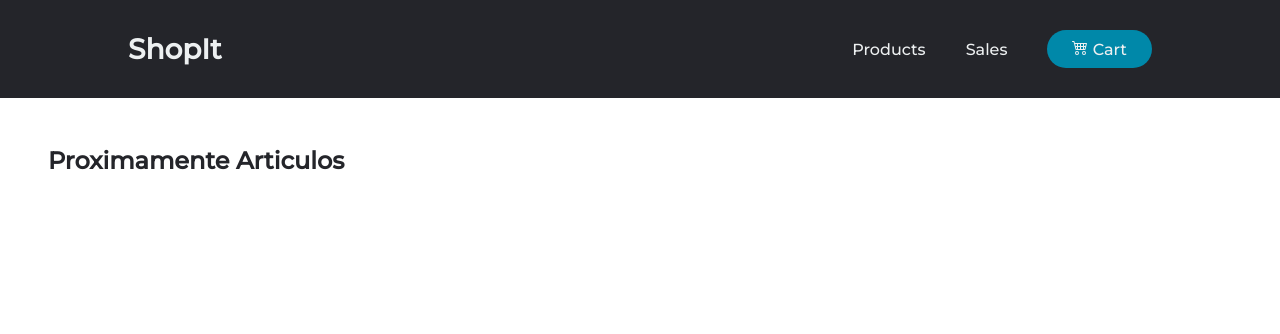
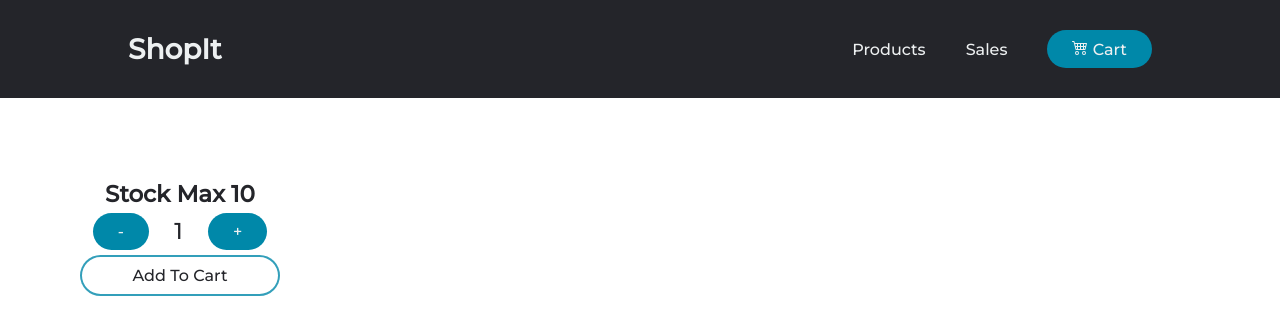
Before and after one commit to franobaya/ShopIt, a React (Create React App) app: page / in a window 1280 px wide. Shown: the top 334 px of the page. Built offline with nearby package versions, Linux system fonts and the light colour scheme.

Commit message:
cuarta entrega

```diff
--- a/src/App.js
+++ b/src/App.js
@@ -1,14 +1,14 @@
 import './App.css';
-import './componentes/NavBar.css';
-import NavBar from './componentes/NavBar.js';
-import './componentes/ItemListContainer.css';
-import ItemListContaineer from './componentes/ItemListContainer.js';
+import './componentes/NavBar/Styles.css';
+import NavBar from './componentes/NavBar/Index.js';
+import './componentes/ItemListContainer/Styles.css';
+import ItemListContaineer from './componentes/ItemListContainer/Index.js';
 
 function App() {
   return (
     <div className='contenedor'>
       <NavBar />
-      <ItemListContaineer texto="Proximamente Articulos"/>
+      <ItemListContaineer />
     </div>
   );
 }
--- a/src/componentes/ItemListContainer.js
+++ /dev/null
@@ -1,8 +0,0 @@
-const ItemListContaineer=( {texto} )=>{
-    return(
-        <h2 className="Saludo">
-            {texto}
-        </h2>
-    )
-}
-export default ItemListContaineer;
--- /dev/null
+++ b/src/componentes/ItemListContainer/Index.js
@@ -0,0 +1,8 @@
+import ItemCounter from "./ItemCount/index.js";
+
+const ItemListContaineer=( )=>{
+    return(
+        <ItemCounter stock={10}/>
+    )
+}
+export default ItemListContaineer;
--- /dev/null
+++ b/src/componentes/ItemListContainer/ItemCount/Styles.css
@@ -0,0 +1,58 @@
+@import url('https://fonts.googleapis.com/css2?family=Montserrat:wght@500&display=swap');
+
+*{
+    box-sizing: border-box;
+    margin: 0;
+    padding: 0;
+  }
+.Itemcounter{
+    margin: 5rem;
+    width: 200px;
+    height: 120px;
+    display: flex;
+    flex-direction: column;
+    justify-content: space-around;
+}
+.stock{
+  color: #24252a;
+  font-size: 23px;
+  font-family: 'Montserrat', sans-serif;
+  align-self: center;
+}
+.Counter{
+    width: 200px;
+    display: flex;
+    flex-direction: row;
+    align-items: center;
+    justify-content: space-around;
+}
+.cantidad{
+    color: #24252a;
+    font-size: 23px;
+    font-family: 'Montserrat', sans-serif;
+}
+.btncounter{
+    padding: 9px 25px;
+    background-color: rgba(0,136,169,1);
+    border: none;
+    border-radius: 50px;
+    cursor: pointer;
+    transition: all 0.3s ease 0s;
+  }
+  .btncounter:hover{
+    background-color: rgba(0,136,169,0.8);
+  }
+  .btnadd{
+    padding: 9px 25px;
+    background-color: white;
+    color: #24252a;
+    font-family: 'Montserrat', sans-serif;
+    border: 2px solid rgba(0,136,169,0.8);
+    border-radius: 50px;
+    cursor: pointer;
+    transition: all 0.3s ease 0s;
+  }
+  .btnadd:hover{
+    background-color: rgba(0,136,169,0.8);
+    color: white;
+  }
--- /dev/null
+++ b/src/componentes/ItemListContainer/ItemCount/index.js
@@ -0,0 +1,37 @@
+import { useState } from 'react';
+import './Styles.css';
+const ItemCounter =({stock})=>{
+
+    const [counter, setCounter] = useState(1)
+
+    const sumar = () =>{
+            setCounter( counter+1 )
+    }
+
+    const restar = () =>{
+        if (counter > 1 ){
+            setCounter( counter-1 )
+        }
+    }
+
+    const add = () =>{
+        if (counter > stock ){
+            console.log("Solo tenemos "+ stock+ " en stock de este articulo")
+        }else{console.log("Usted compro "+counter +" articulos")}
+
+
+    }
+
+    return(
+        <div className="Itemcounter">
+                <h3 className='stock'>Stock Max 10</h3>
+                <div className="Counter">
+                    <button onClick={restar} className="btncounter">-</button>
+                    <span className="cantidad">{counter}</span>
+                    <button onClick={sumar} className="btncounter">+</button>
+                </div>
+                <button onClick={add} className='btnadd'>Add To Cart</button>
+        </div>
+    )
+}
+export default ItemCounter;
--- a/src/componentes/NavBar.js
+++ b/src/componentes/NavBar/Index.js
@@ -9,7 +9,7 @@ const NavBar=()=>{
                     <li><a href="#">Sales</a></li>
                 </ul>
             </nav>
-            <a className="cta" href="#"><button><CartWidget /> Cart</button></a>
+            <a className="cta" href="#"><button className="cartbtn"><CartWidget /> Cart</button></a>
         </header>
 
 
--- a/src/componentes/NavBar.css
+++ b/src/componentes/NavBar/Styles.css
@@ -45,7 +45,7 @@ header{
 .navlinks li  a:hover{
   color:#0088a9
 }
-button{
+.cartbtn{
   margin-left: 20px;
   padding: 9px 25px;
   background-color: rgba(0,136,169,1);
@@ -54,6 +54,6 @@ button{
   cursor: pointer;
   transition: all 0.3s ease 0s;
 }
-button:hover{
+.cartbtn:hover{
   background-color: rgba(0,136,169,0.8);
 }
```
Also changed, not shown: src/componentes/ItemListContainer/Styles.css (renamed from src/componentes/ItemListContainer.css), src/componentes/NavBar/CartWidget.js (renamed from src/componentes/CartWidget.js).
